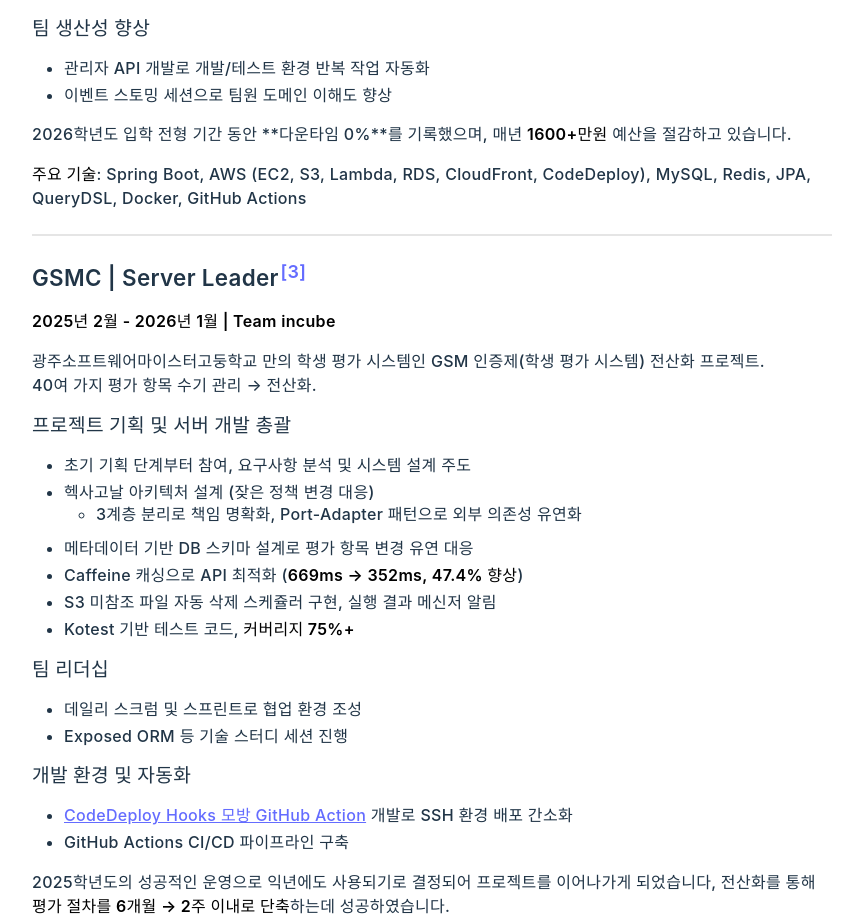
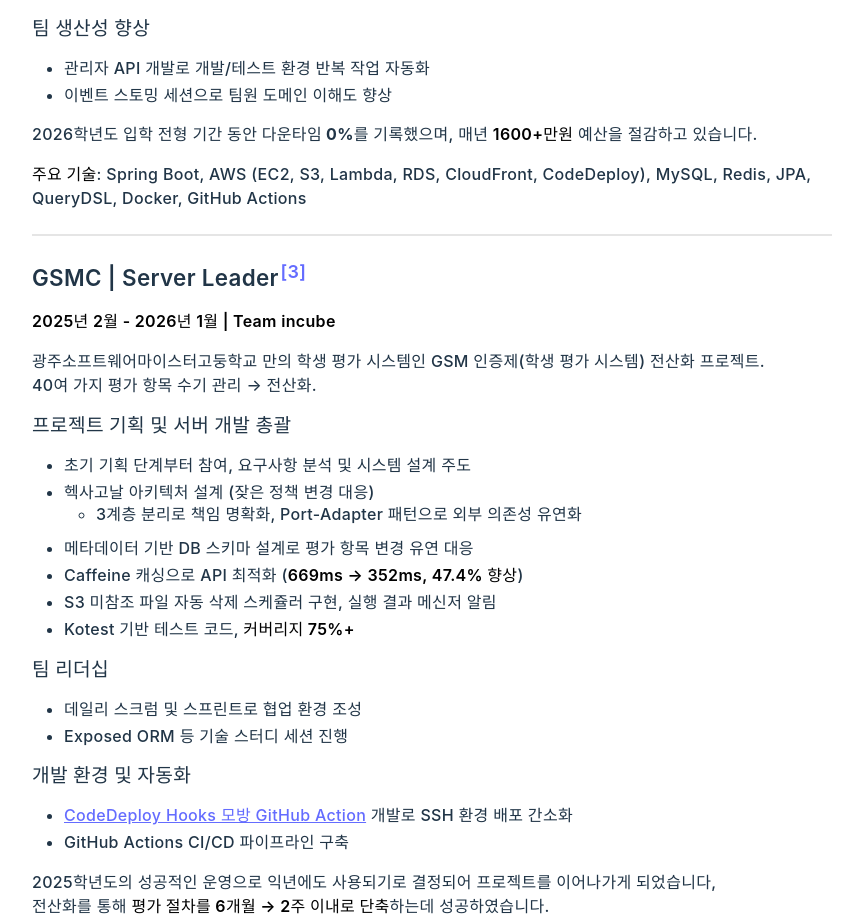
Before and after one commit to snowykte0426/my-resume, a React (Vite) app: page / in a window 1280 px wide. Shown: the part 984-1903 px from the top of the page, without its empty margins (208-1071 px from the left). Built offline with nearby package versions, Linux system fonts and the light colour scheme; a web font is replaced by a local one.

Commit message:
format resume.mdx for improved readability and emphasis

```diff
--- a/src/content/resume.mdx
+++ b/src/content/resume.mdx
@@ -40,7 +40,7 @@
 - 관리자 API 개발로 개발/테스트 환경 반복 작업 자동화
 - 이벤트 스토밍 세션으로 팀원 도메인 이해도 향상
 
-2026학년도 입학 전형 기간 동안 **다운타임 0%**를 기록했으며, 매년 **1600+만원** 예산을 절감하고 있습니다.
+2026학년도 입학 전형 기간 동안 <b>다운타임 0%</b>를 기록했으며, 매년 **1600+만원** 예산을 절감하고 있습니다.
 
 **주요 기술**: Spring Boot, AWS (EC2, S3, Lambda, RDS, CloudFront, CodeDeploy), MySQL, Redis, JPA, QueryDSL, Docker, GitHub Actions
 
@@ -67,7 +67,8 @@
 - <b>[CodeDeploy Hooks 모방 GitHub Action](https://github.com/marketplace/actions/ssh-remote-deploy)</b> 개발로 SSH 환경 배포 간소화
 - GitHub Actions CI/CD 파이프라인 구축
 
-2025학년도의 성공적인 운영으로 익년에도 사용되기로 결정되어 프로젝트를 이어나가게 되었습니다, 전산화를 통해 **평가 절차를 6개월 → 2주 이내로 단축**하는데 성공하였습니다.
+2025학년도의 성공적인 운영으로 익년에도 사용되기로 결정되어 프로젝트를 이어나가게 되었습니다, <br />
+전산화를 통해 **평가 절차를 6개월 → 2주 이내로 단축**하는데 성공하였습니다.
 
 ---
 
```
